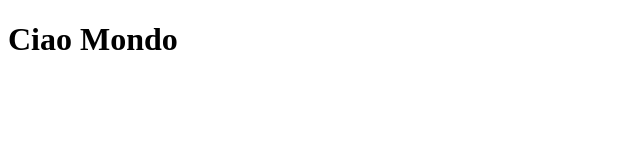
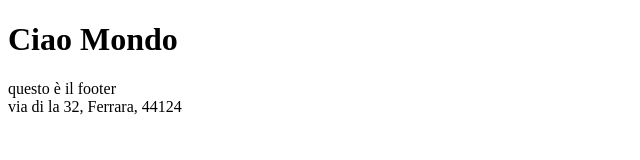
Before and after one commit to stefanodisanza/git-starter, a plain HTML site: page index.html in a window 1280 px wide. Shown: the whole page, without its empty margins (0-640 px from the left). Drawn offline with Linux system fonts and the light colour scheme.

Commit message:
footer aggiunto a indx.html
inserito tag footer con indirizzo e saluto

```diff
--- a/index.html
+++ b/index.html
@@ -7,6 +7,16 @@
     <title>Document</title>
 </head>
 <body>
-    <h1>Ciao Mondo</h1>
+    <header>
+        <h1>Ciao Mondo</h1>
+    </header>
+   <footer>
+    <div>
+        questo è il footer
+    </div>
+    <div>
+        via di la 32, Ferrara, 44124
+    </div>
+   </footer>
 </body>
 </html>
```
